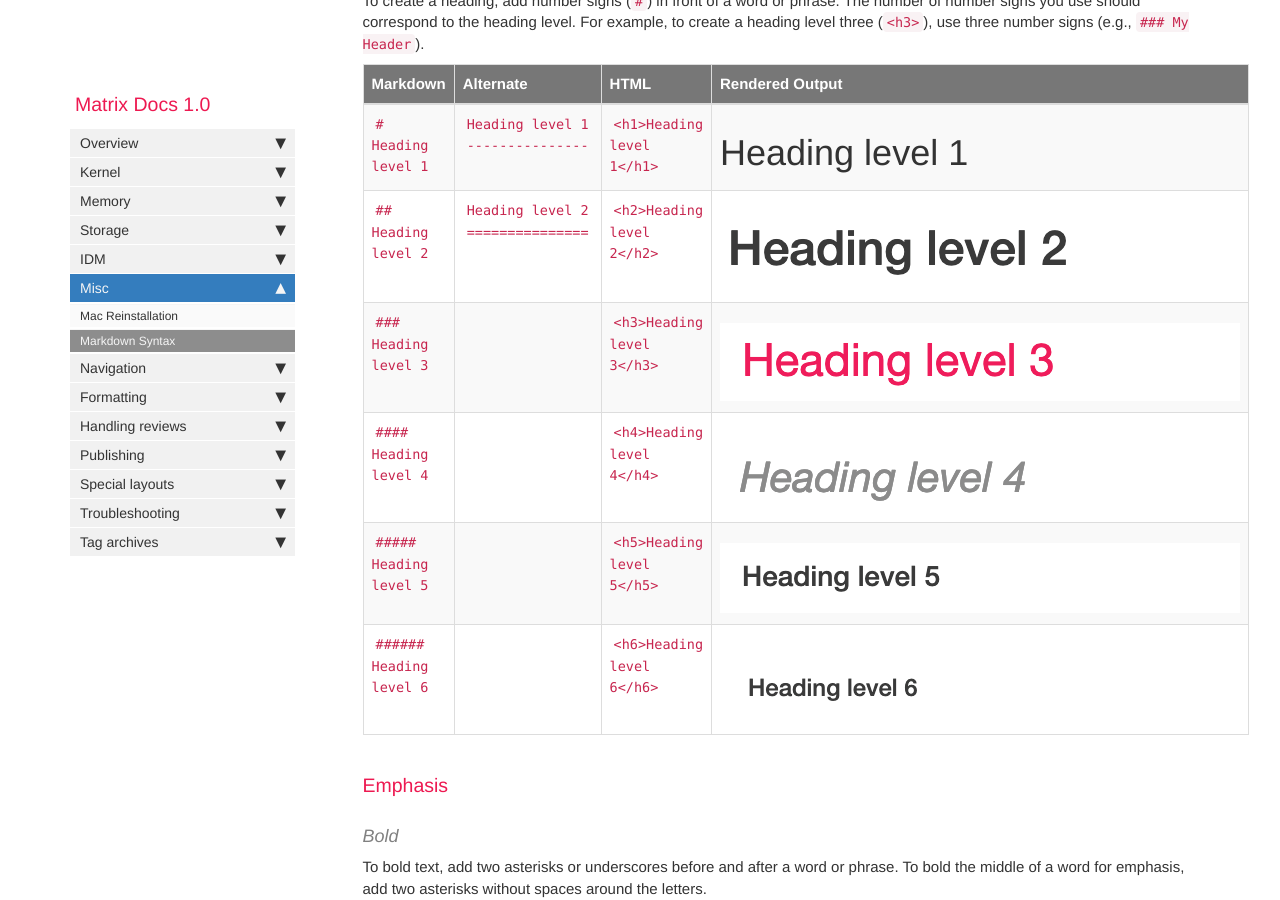
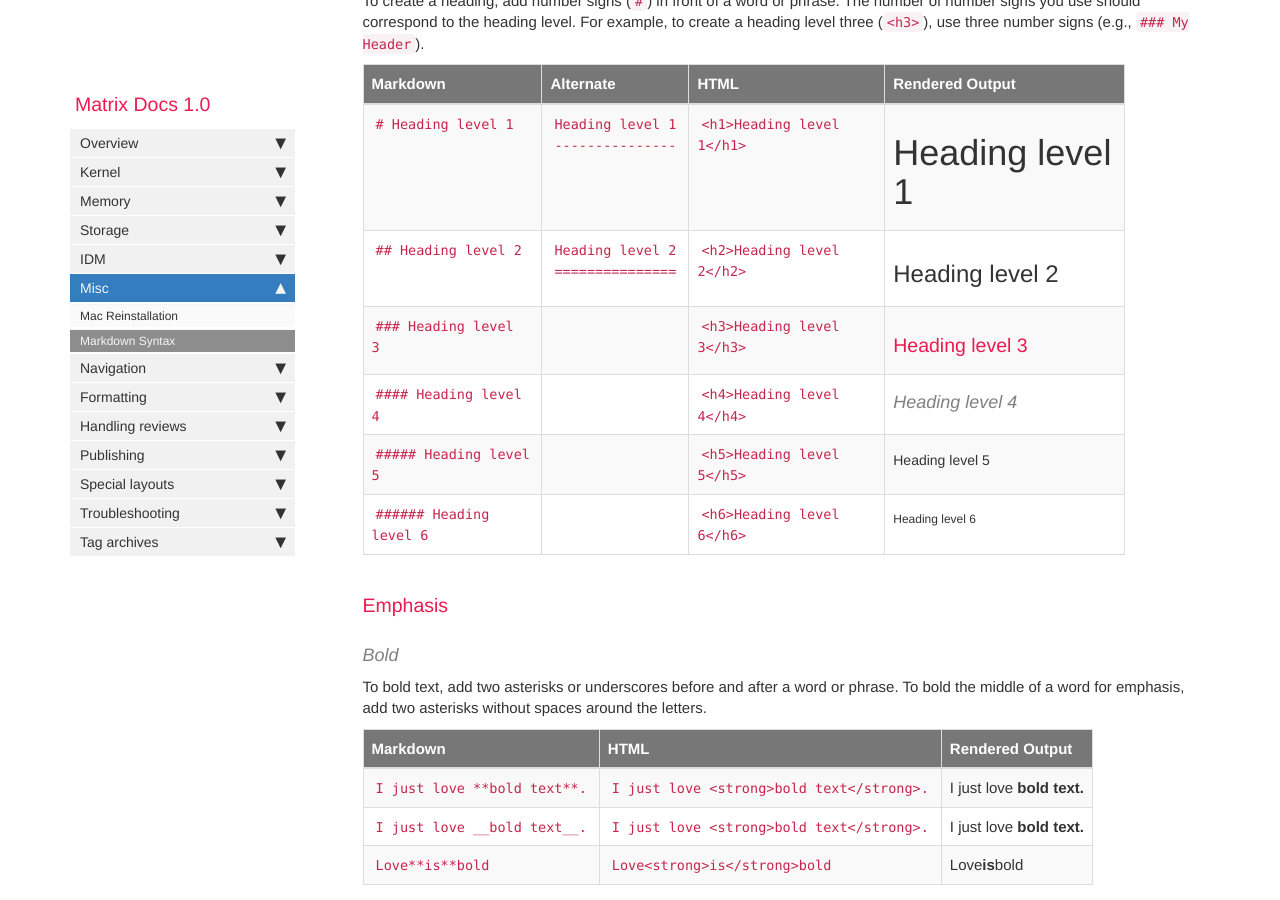
Before and after one commit to matrixzj/documentations, a Jekyll site: the page built from pages/misc/misc_markdown.md, in a window 1280 px wide and 900 px high, scrolled down 654 px. Built offline with Jekyll 4.4.1, drawn with Linux system fonts in a browser that asks for light colours; comment, search, counter and statistics services are not loaded.

Commit message:
There are 1 files have been modified at 2019-06-19 05:05:19 . 	-rw-r--r-- 1 jzou ops 5624 Jun 19 05:05 pages/misc/misc_markdown.md No files have been added. No files have been deleted. No file type has been changed.

```diff
--- a/pages/misc/misc_markdown.md
+++ b/pages/misc/misc_markdown.md
@@ -19,11 +19,11 @@ To create a heading, add number signs (`#`) in front of a word or phrase. The nu
 | **Markdown** | **Alternate** | **HTML** | **Rendered Output** |
 | ------------- | ------------- | ------------- | ------------- |
 | `# Heading level 1` | `Heading level 1`<br>`---------------` | `<h1>Heading level 1</h1>` | {::nomarkdown}<h1>Heading level 1</h1>{:/}
-| `## Heading level 2` | `Heading level 2`<br>`===============` | `<h2>Heading level 2</h2>` | <img src="{{ 'images/misc/markdown/heading2.png' | relative_url }}" alt="heading2"> |
-| `### Heading level 3` | | `<h3>Heading level 3</h3>` | <img src="{{ 'images/misc/markdown/heading3.png' | relative_url }}" alt="heading3"> |
-| `#### Heading level 4` | | `<h4>Heading level 4</h4>` | <img src="{{ 'images/misc/markdown/heading4.png' | relative_url }}" alt="heading4"> |
-| `##### Heading level 5` | | `<h5>Heading level 5</h5>` | <img src="{{ 'images/misc/markdown/heading5.png' | relative_url }}" alt="heading5"> |
-| `###### Heading level 6` | | `<h6>Heading level 6</h6>` | <img src="{{ 'images/misc/markdown/heading6.png' | relative_url }}" alt="heading6"> |
+| `## Heading level 2` | `Heading level 2`<br>`===============` | `<h2>Heading level 2</h2>` | {::nomarkdown}<h2>Heading level 2</h2>{:/}
+| `### Heading level 3` | | `<h3>Heading level 3</h3>` | {::nomarkdown}<h3>Heading level 3</h3>{:/}
+| `#### Heading level 4` | | `<h4>Heading level 4</h4>` | {::nomarkdown}<h4>Heading level 4</h4>{:/}
+| `##### Heading level 5` | | `<h5>Heading level 5</h5>` | {::nomarkdown}<h5>Heading level 5</h5>{:/}
+| `###### Heading level 6` | | `<h6>Heading level 6</h6>` | {::nomarkdown}<h6>Heading level 6</h6>{:/}
 {: .table-bordered }
 
 ### Emphasis
```
